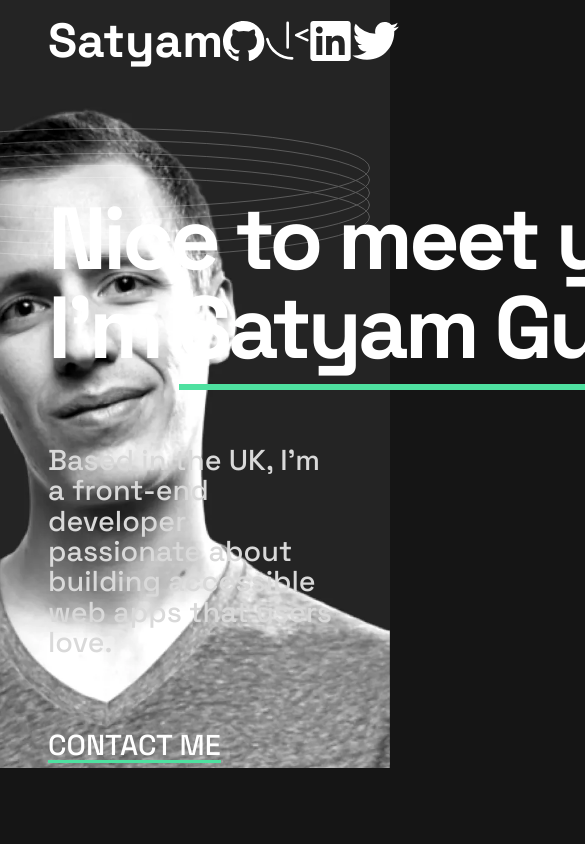
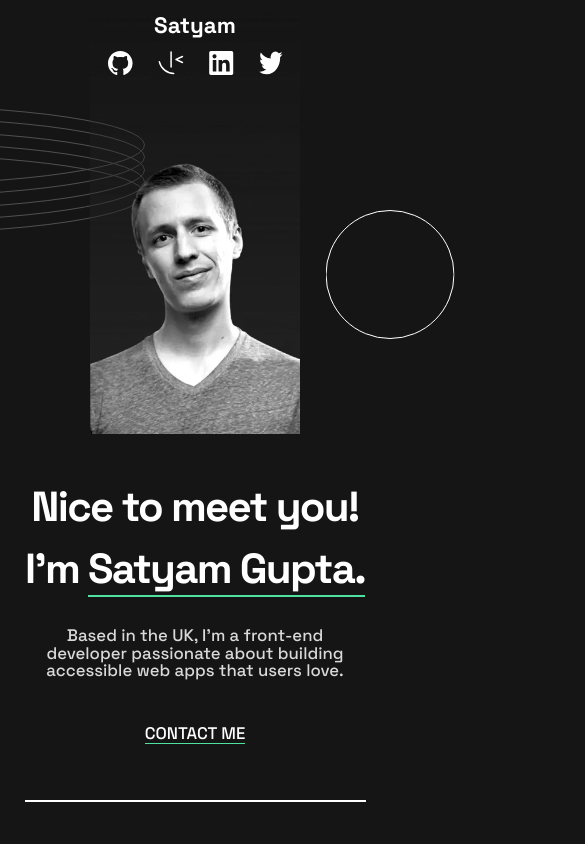
Before and after one commit to satyam-guptaa/portfolio-app, a React (Vite) app: page / in a window 390 px wide. Shown: the top 844 px of the page, 585 px wide, since content can reach past the window. Built offline with nearby package versions, Linux system fonts and the light colour scheme.

Commit message:
adding responsiveness
adding responsiveness

```diff
--- a/src/App.scss
+++ b/src/App.scss
@@ -1,6 +1,12 @@
+@import './stylesheet/main.scss';
+
 #root {
 	max-width: 1280px;
 	position: relative;
 	margin: 0 auto;
-	padding: 1rem 3rem;
+	padding: 3rem 9rem;
+
+	@include mobile {
+		padding: 2rem 3.5rem;
+	}
 }
--- a/src/components/aboutSection/about.scss
+++ b/src/components/aboutSection/about.scss
@@ -2,42 +2,75 @@
 
 .about {
 	margin-bottom: 7rem;
+
 	&-head {
 		display: flex;
 		justify-content: space-between;
 		align-items: center;
+
+		@include mobile {
+			max-width: 30rem;
+			margin: 0 auto;
+			flex-direction: column;
+			justify-content: flex-start;
+			height: 60rem;
+			gap: 2rem;
+			background-image: url('/assets/images/image-profile-mobile.webp');
+			background-position: center;
+			background-size: cover;
+		}
+
 		h3 {
 			@include fontM;
 		}
 		&-links {
-			width: 20rem;
-			height: 2.5rem;
+			width: 25rem;
 			display: flex;
 			justify-content: space-between;
+		}
+		&-circle-img {
+			top: 30rem;
+			display: none;
+			right: 0;
+			transform: translateX(50%);
+			position: absolute;
+
+			@include mobile {
+				display: block;
+			}
 		}
 	}
 
 	&-body {
-		margin-top: 8rem;
+		margin-top: 12rem;
+		@include mobile {
+			margin-top: 6rem;
+			text-align: center;
+		}
 
 		&-greet {
-			width: 60rem;
-			margin-bottom: 4.5rem;
-			h1,
-			p {
-				@include fontXL;
+			margin-bottom: 4rem;
+			max-width: 77rem;
+			@include ipad {
+				max-width: 60rem;
 			}
 
-			span {
-				border-bottom: 0.4rem solid $appGreen;
+			h1 {
+				@include fontXL;
+				@include mobile {
+					font-size: 6rem;
+				}
+				span {
+					border-bottom: 0.4rem solid $appGreen;
+				}
 			}
 		}
 
 		&-intro {
 			@include fontS;
 			color: $appGreyLG;
-			max-width: 40rem;
-			margin-bottom: 4.5rem;
+			max-width: 50rem;
+			margin-bottom: 6.5rem;
 		}
 		&-contact-link {
 			@include fontS;
@@ -46,12 +79,16 @@
 	}
 
 	&-profile-image-container {
-		width: 35rem;
-		height: 48rem;
+		width: 48rem;
+		height: 70rem;
 		position: absolute;
 		top: 0;
 		right: 0;
 		z-index: -1;
+
+		@include mobile {
+			display: none;
+		}
 
 		.profile-img {
 			object-fit: cover;
@@ -64,26 +101,46 @@
 			bottom: 5rem;
 			left: 0;
 			transform: translateX(-50%);
+			@include ipad {
+				right: 0;
+				left: 100%;
+			}
 		}
 	}
 
 	&-top-ring-img-container {
 		position: absolute;
 		top: 8rem;
-		left: -10rem;
+		left: -25rem;
 		z-index: -1;
+		@include mobile {
+			left: -55rem;
+			top: 15rem;
+		}
 	}
 
 	&-divider {
 		border: 0.1rem solid $appWhite;
-		margin-top: 10rem;
+		margin-top: 18rem;
 		margin-bottom: 3rem;
+
+		@include mobile {
+			margin: 8rem 0;
+		}
 	}
 
 	&-skills {
 		display: grid;
 		grid-template-columns: repeat(3, 1fr);
-		row-gap: 2rem;
+		row-gap: 4rem;
+		@include mobile {
+			text-align: center;
+			display: block;
+
+			article {
+				margin-bottom: 4rem;
+			}
+		}
 		h3 {
 			@include fontL;
 			margin-bottom: 1.3rem;
@@ -96,8 +153,13 @@
 
 	&-bottom-ring-img-container {
 		position: absolute;
-		top: 60rem;
-		right: -15rem;
+		top: 95rem;
+		right: -25rem;
 		z-index: -1;
+
+		@include mobile {
+			top: 185rem;
+			right: -55rem;
+		}
 	}
 }
--- a/src/components/aboutSection/index.jsx
+++ b/src/components/aboutSection/index.jsx
@@ -23,13 +23,17 @@ const About = () => {
 					<img src='/assets/images/icon-linkedin.svg' alt='Lk' />
 					<img src='/assets/images/icon-twitter.svg' alt='tweeter' />
 				</div>
+				<img
+					src='/assets/images/pattern-circle.svg'
+					alt='circle'
+					className='about-head-circle-img'
+				/>
 			</article>
 			<article className='about-body'>
 				<div className='about-body-greet'>
-					<h1>{GREETING}</h1>
-					<p>
-						I'm <span>{FULL_NAME}.</span>
-					</p>
+					<h1>
+						{GREETING} I'm <span>{FULL_NAME}.</span>
+					</h1>
 				</div>
 				<p className='about-body-intro'>{INTRO}</p>
 				<button className='about-body-contact-link'>
--- a/src/index.scss
+++ b/src/index.scss
@@ -12,6 +12,7 @@
 }
 
 html {
+	font-size: 10px;
 	::-webkit-scrollbar {
 		width: 10px;
 	}
@@ -27,6 +28,14 @@ html {
 	}
 	-webkit-tap-highlight-color: rgba(0, 0, 0, 0);
 	-webkit-tap-highlight-color: transparent;
+
+	@include ipad {
+		font-size: 7.5px;
+	}
+
+	@include mobile {
+		font-size: 7px;
+	}
 }
 
 body {
@@ -36,6 +45,7 @@ body {
 	font-family: 'Space Grotesk', sans-serif;
 	background-color: $appBlack;
 	color: $appWhite;
+	overflow-x: hidden;
 }
 
 input {
--- a/src/stylesheet/main.scss
+++ b/src/stylesheet/main.scss
@@ -7,33 +7,73 @@ $appWhite: #fff;
 
 //typography
 @mixin fontXL {
-	font-size: 5.5rem;
-	line-height: 5.6rem;
+	font-size: 8.8rem;
+	line-height: 8.8rem;
 	font-weight: 700;
 	letter-spacing: -0.25rem;
 }
 
 @mixin fontL {
-	font-size: 4rem;
+	font-size: 4.8rem;
 	font-weight: 700;
-	line-height: 4.1rem;
+	line-height: 4.9rem;
 	letter-spacing: -0.15rem;
 }
 
 @mixin fontM {
-	font-size: 3rem;
+	font-size: 3.2rem;
 	font-weight: 700;
-	line-height: 3.1rem;
+	line-height: 3.3rem;
 }
 
 @mixin fontS {
+	font-size: 2.4rem;
+	font-weight: 500;
+	line-height: 2.5rem;
+}
+
+@mixin fontXS {
 	font-size: 1.8rem;
 	font-weight: 500;
 	line-height: 1.9rem;
 }
 
-@mixin fontXS {
-	font-size: 1.4rem;
-	font-weight: 500;
-	line-height: 1rem;
+//media queries breakpoints
+
+$breakpoints: (
+	'xsmall': 0,
+	'mobile': 480px,
+	'ipad': 850px,
+	'large': 1200px,
+	'xlarge': 1400px,
+);
+
+@mixin xsmall {
+	@media (min-width: map-get($breakpoints, 'xsmall')) {
+		@content;
+	}
 }
+
+@mixin mobile {
+	@media (max-width: map-get($breakpoints, 'mobile')) {
+		@content;
+	}
+}
+
+@mixin ipad {
+	@media (max-width: map-get($breakpoints, 'ipad')) {
+		@content;
+	}
+}
+
+@mixin large {
+	@media (min-width: map-get($breakpoints, 'large')) {
+		@content;
+	}
+}
+
+@mixin xlarge {
+	@media (min-width: map-get($breakpoints, 'xlarge')) {
+		@content;
+	}
+}
```
